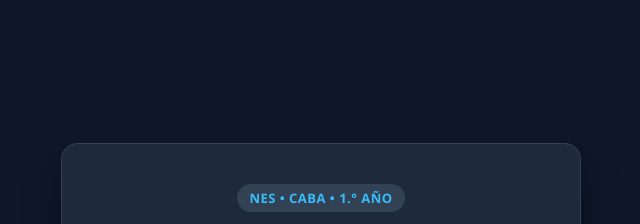
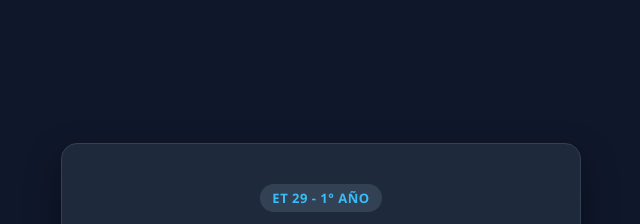
Before and after one commit to GabrielGomory-teacher/ENGLISH-TESTS-1, a plain HTML site: page index.html in a window 1280 px wide. Shown: the top 224 px of the page, without its empty margins (319-959 px from the left). Drawn offline with Linux system fonts and the light colour scheme.

Commit message:
Update index.html

```diff
--- a/index.html
+++ b/index.html
@@ -96,7 +96,7 @@
 <body>
 
 <div class="container">
-    <div class="badge">NES • CABA • 1.° AÑO</div>
+    <div class="badge">ET 29 - 1° AÑO</div>
     <h1>Evaluaciones de Inglés</h1>
     <p class="subtitle">Seleccioná el bimestre correspondiente para iniciar la evaluación (tiempo límite: 30 minutos).</p>
 
```
